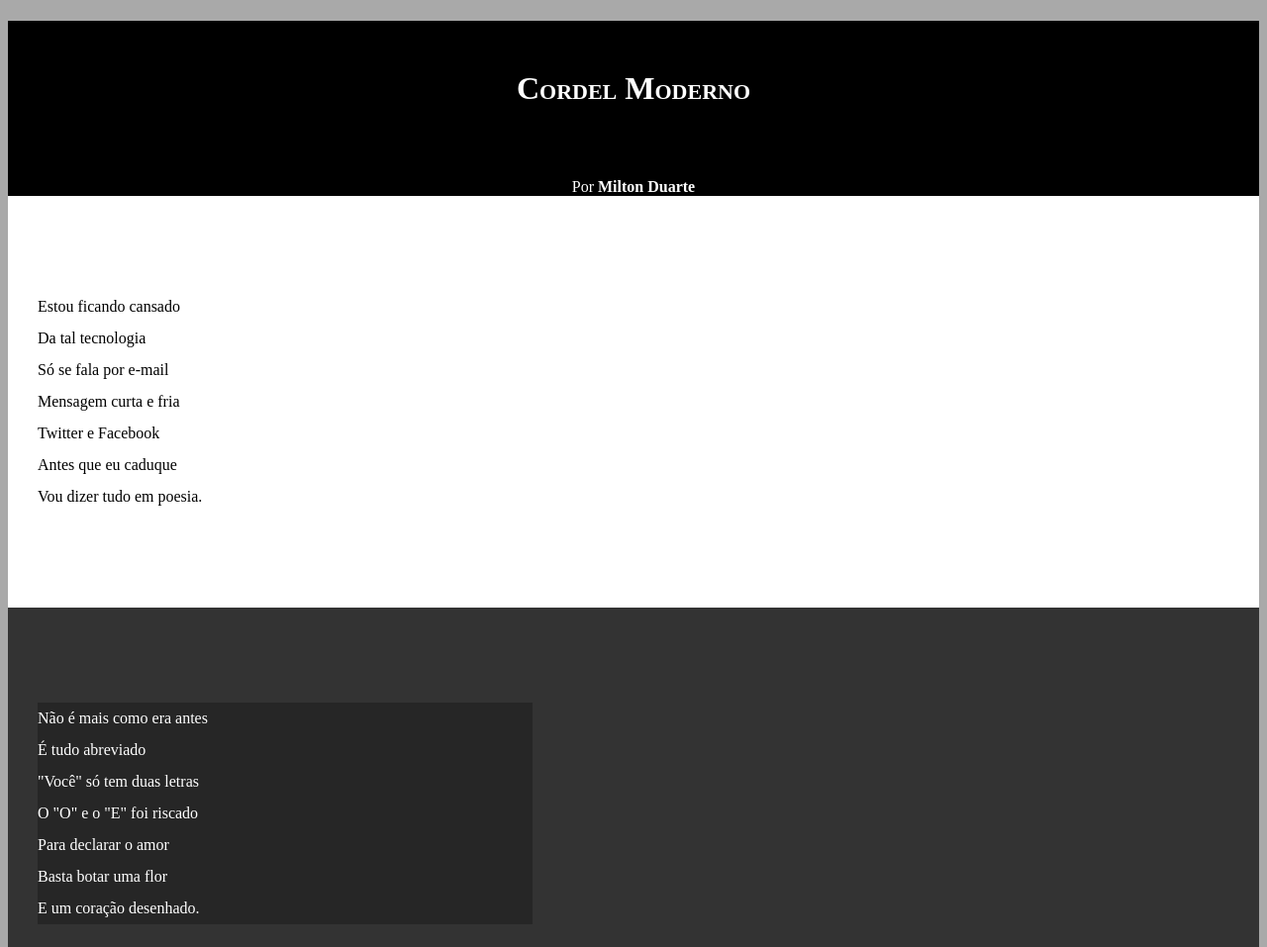
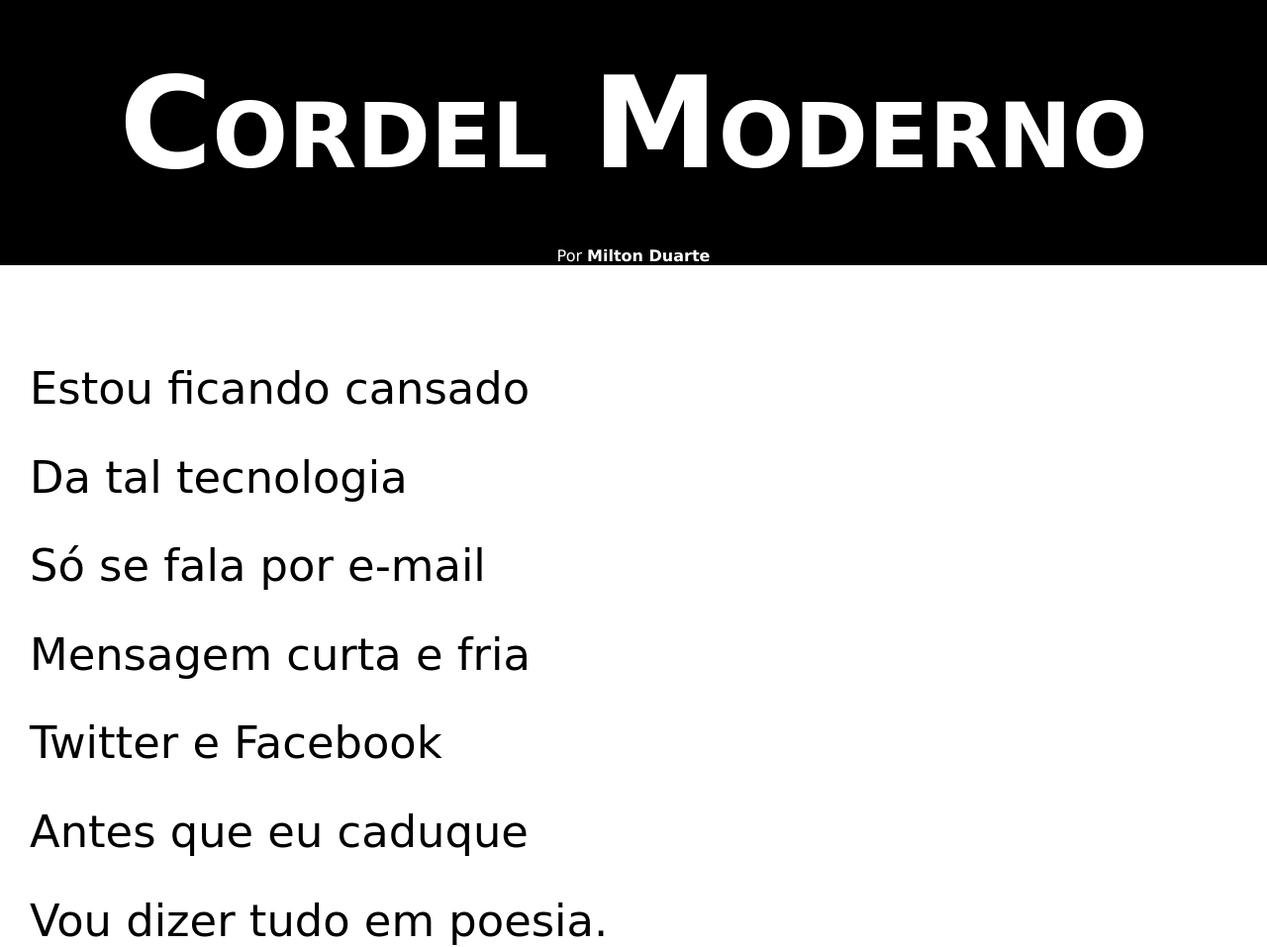
Before and after one commit to JoaoVictorMaiu/html-css, a plain HTML site: page exercicios/d012/index.html in a window 1280 px wide. Shown: the top 957 px of the page at 99% size. Drawn offline with Linux system fonts and the light colour scheme.

Commit message:
atualização de estilos desafio 12

```diff
--- a/exercicios/d012/estilo/style.css
+++ b/exercicios/d012/estilo/style.css
@@ -1,13 +1,23 @@
 @charset "UTF-8"
+
+@import url('https://fonts.googleapis.com/css2?family=Passion+One&family=Sriracha&display=swap');
+
+:root {
+   --fonte1: Verdana, Geneva, Tahoma, sans-serif;
+   --fonte2: "Passion One", cursive;
+   --fonte3:  "Sriracha", cursive;
+}
 
 * {
     margin: 0px;
     padding: 0px;
+    font-size: 1em;
 }
 
 html, body {
     min-height: 100vh;
     background-color: darkgray;
+    font-family: var(--fonte1);
 }
 
 header{
@@ -19,6 +29,8 @@ header{
 header > h1 {
    padding: 50px;
    font-variant: small-caps ;
+   font-family: var(--fonte2);
+   font-size: 10vw;
 }
 
 header > p {
@@ -40,6 +52,8 @@ section {
     padding-bottom: 10vh;
     line-height: 2em;
     padding-left: 30px;
+    font-family: var(--fonte3);
+    font-size:3.5vw;
 }
 
 section.normal {
@@ -53,7 +67,8 @@ section.imagem {
 }
 
 section.imagem > p {
-    width: 500px;
+    display: inline-block;
+    padding: 5px;
     background-color: rgba(0, 0, 0, 0.253);
 }
 
```
